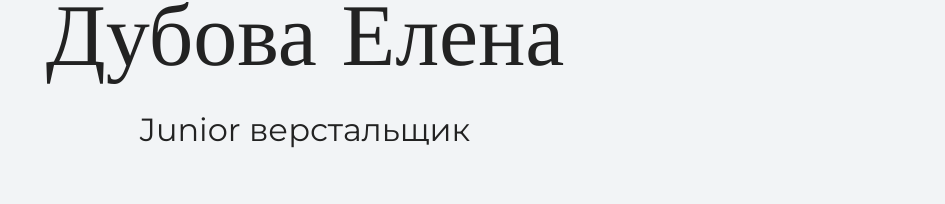
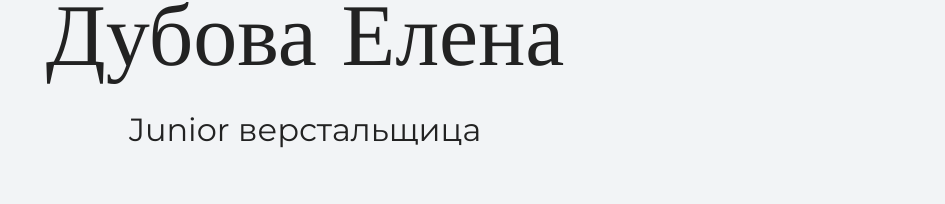
Before and after one commit to sovja/my-site, a plain HTML site: page index.html in a window 1280 px wide. Shown: the part 294-498 px from the top of the page, without its empty margins (335-1280 px from the left). Drawn offline with nearby package versions, Linux system fonts and the light colour scheme.

Commit message:
меняет текст на главной странице

```diff
--- a/index.html
+++ b/index.html
@@ -17,7 +17,7 @@
     <section class="hero-image">
       <div class="container">
       <h1 class="heading">Дубова Елена</h1>
-      <p>Junior верстальщик</p>
+      <p>Junior верстальщица</p>
       </div>
     </section>
 
```
